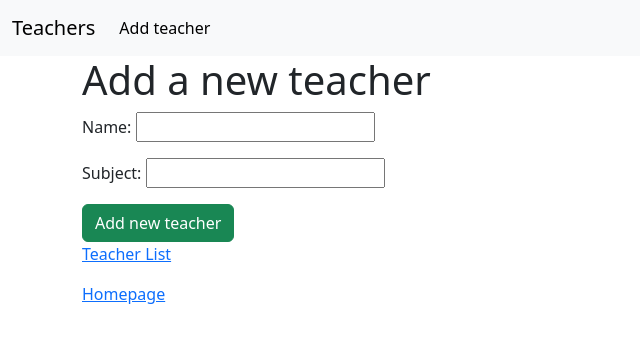
After one commit to lumiesme/first_project, a Django app: page /first_app/teacher_form_create/ in a window 1280 px wide. The commit adds this page. Shown: the top 343 px of the page, without its empty margins (0-640 px from the left). Run offline with Django 4.2, Linux system fonts and the light colour scheme.

Commit message:
front+end teacher CRUD no login

```diff
--- /dev/null
+++ b/first_app/templates/first_app/teacher_form_create.html
@@ -0,0 +1,12 @@
+{% extends 'base.html' %}
+{% block content %}
+    <h1>Add a new teacher</h1>
+    <form method="post">
+        {% csrf_token %}
+        {{ form.as_p }}
+        <input type="submit" value="Add new teacher" class="btn btn-success">
+    </form>
+    <p><a href="/first_app/teacher_list">Teacher List</a></p>
+    <p><a href="{% url 'first_app:home' %}">Homepage</a></p>
+
+{% endblock %}
--- a/first_app/urls.py
+++ b/first_app/urls.py
@@ -11,5 +11,8 @@ urlpatterns = [
     path('student_create/', views.StudentCreateView.as_view(), name= 'student_create'),
     path('student_update/<int:pk>', views.StudentUpdateView.as_view(), name= 'student_update'),
     path('student_delete/<int:pk>', views.StudentDeleteView.as_view(), name= 'student_delete'),
+    path('teacher_list/', views.TeacherListView.as_view(), name= 'teacher_list'),
+    path('teacher_form_create/', views.TeacherCreateView.as_view(), name= 'teacher_create'),
+
 
 ]
--- a/first_app/views.py
+++ b/first_app/views.py
@@ -2,6 +2,7 @@ from django.shortcuts import render
 from django.views.generic import (TemplateView, ListView, DetailView, CreateView, UpdateView, DeleteView)
 from django.urls import reverse_lazy
 from .models import Student  #enda loodud asi, seetottu peab viimasena olema, jrk oluline importidel
+from .models import Teacher
 
 
 # Create your views here.
@@ -39,3 +40,15 @@ class StudentDeleteView(DeleteView):
     # -> student_confirm_delete.html
     model = Student
     success_url = reverse_lazy('first_app:student_list')  # ehk kuhu peale kustutamist l'heb, student list lehele
+
+class TeacherListView(ListView):
+    # model_list.html -> student_list.html
+    model = Teacher
+    queryset = Teacher.objects.order_by('name')  # nime jargi sorteeritud, result ordered by name
+    context_object_name = 'teachers'  # default object_list is now students
+    #paginate_by = 10  # 10 per page in ListView
+class TeacherCreateView(CreateView):
+    template_name = 'first_app/teacher_form_create.html'
+    model = Teacher  # info tuleb modelist teacher classist?
+    fields = '__all__' # tahame, et saaks muuta koiki v2ljasid
+    success_url = reverse_lazy('first_app:teacher_list')
--- a/templates/base.html
+++ b/templates/base.html
@@ -1,3 +1,4 @@
+
 <!doctype html>
 <html lang="en">
 <head>
@@ -8,7 +9,28 @@
     <title>Base template</title>
     <link href="https://cdn.jsdelivr.net/npm/bootstrap@5.3.1/dist/css/bootstrap.min.css" rel="stylesheet" integrity="sha384-4bw+/aepP/YC94hEpVNVgiZdgIC5+VKNBQNGCHeKRQN+PtmoHDEXuppvnDJzQIu9" crossorigin="anonymous">
     <script src="https://cdn.jsdelivr.net/npm/bootstrap@5.3.1/dist/js/bootstrap.bundle.min.js" integrity="sha384-HwwvtgBNo3bZJJLYd8oVXjrBZt8cqVSpeBNS5n7C8IVInixGAoxmnlMuBnhbgrkm" crossorigin="anonymous"></script>
+
 </head>
+
+<nav class="navbar navbar-expand-lg bg-body-tertiary">
+  <div class="container-fluid">
+    <a class="navbar-brand" href="{% url 'first_app:teacher_list' %}">Teachers</a>
+    <button class="navbar-toggler" type="button" data-bs-toggle="collapse" data-bs-target="#navbarScroll" aria-controls="navbarScroll" aria-expanded="false" aria-label="Toggle navigation">
+      <span class="navbar-toggler-icon"></span>
+    </button>
+    <div class="collapse navbar-collapse" id="navbarScroll">
+      <ul class="navbar-nav me-auto my-2 my-lg-0 navbar-nav-scroll" style="--bs-scroll-height: 100px;">
+        <li class="nav-item">
+          <a class="nav-link active" aria-current="page" href="{% url 'first_app:teacher_create'  %}">Add teacher</a>
+        </li>
+        <li class="nav-item dropdown">
+        </li>
+      </ul>
+
+    </div>
+  </div>
+</nav>
+
 <body>
     <!-- Comments -->
     {# jinja comments #}
```
Also changed, not shown: first_app/templates/first_app/teacher_list.html (added, +15 -0 lines), db.sqlite3.
